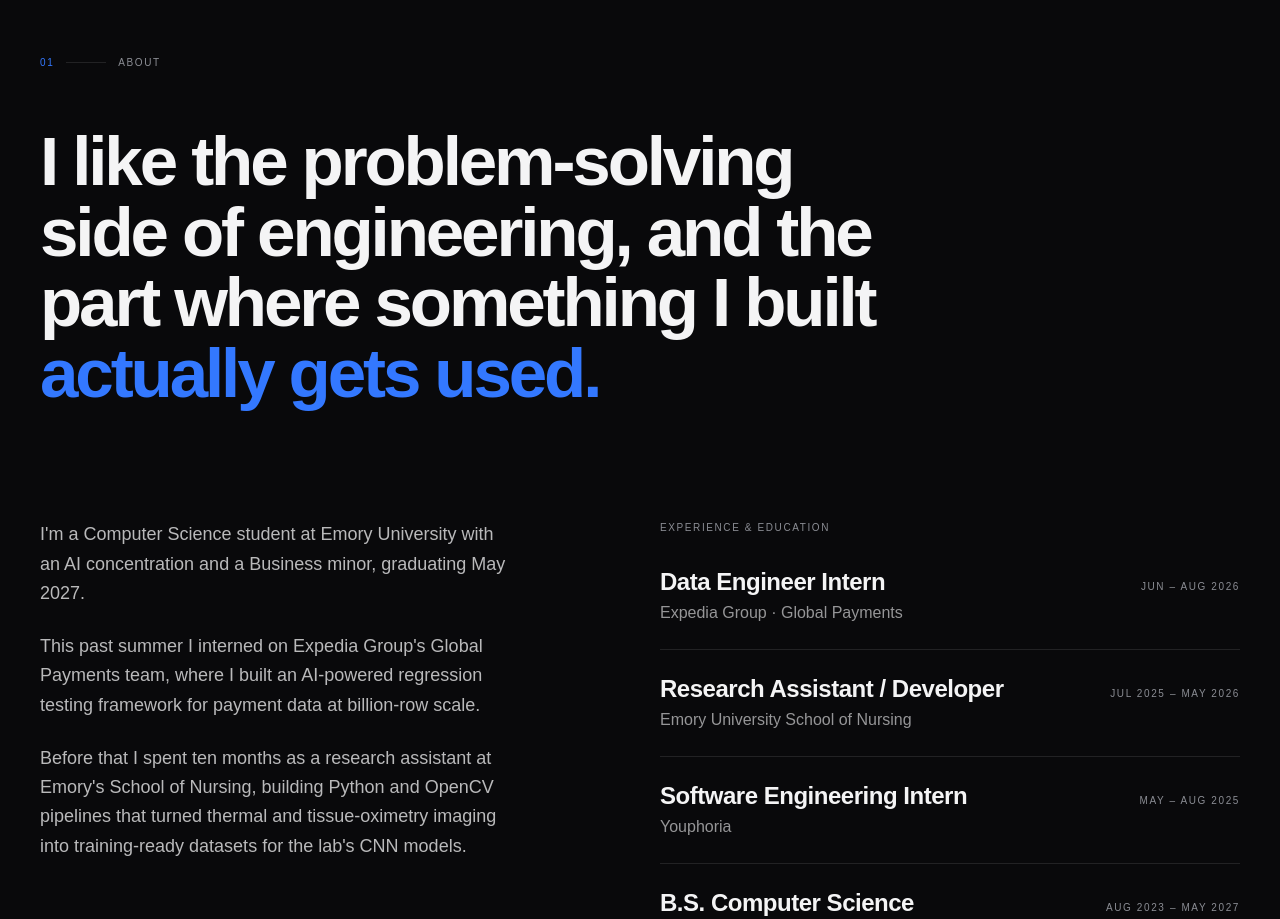
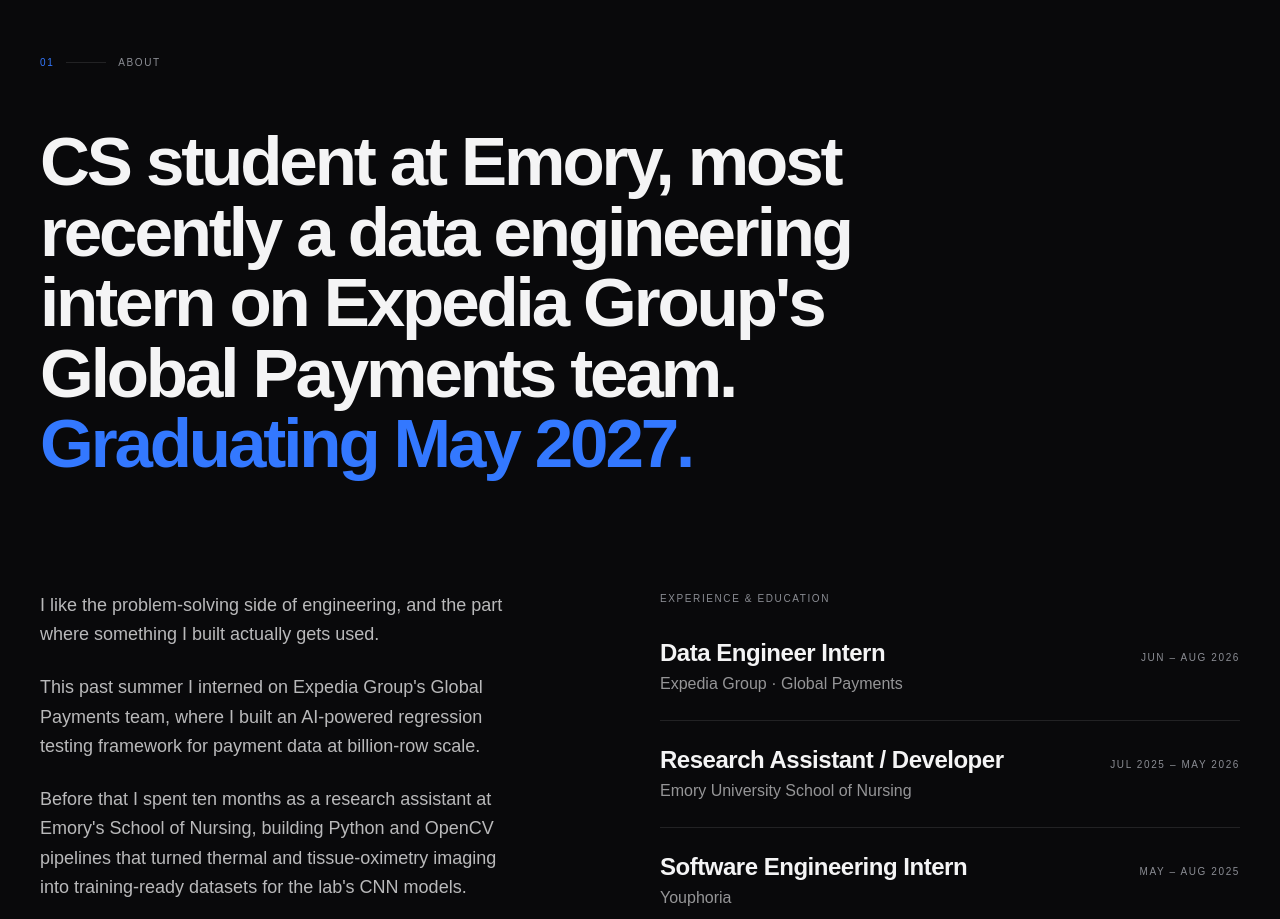
Before and after one commit to JakeFloch/jakefloch, a Next.js app: page / in a window 1280 px wide. Shown: the part 1000-1919 px from the top of the page. Built offline with nearby package versions, Linux system fonts and the light colour scheme; a web font is replaced by a local one.

Commit message:
Move the About statement into body copy
The large scroll-reveal headline now carries a factual intro; the
"problem-solving" line reads as a normal paragraph.

```diff
--- a/src/components/About.tsx
+++ b/src/components/About.tsx
@@ -29,16 +29,16 @@ export default function About() {
       <SectionLabel n="01">About</SectionLabel>
 
       <ScrollWords
-        className="mt-10 max-w-[22ch] font-display text-[clamp(2.2rem,5.4vw,5.5rem)] leading-[1.02] tracking-[-0.045em] md:mt-14"
-        text="I like the problem-solving side of engineering, and the part where something I built actually gets used."
+        className="mt-10 max-w-[24ch] font-display text-[clamp(2.2rem,5.4vw,5.5rem)] leading-[1.02] tracking-[-0.045em] md:mt-14"
+        text="CS student at Emory, most recently a data engineering intern on Expedia Group's Global Payments team. Graduating May 2027."
         accentWords={3}
       />
 
       <div className="mt-20 grid gap-16 md:mt-28 md:grid-cols-12 md:gap-10">
         <Reveal className="space-y-6 text-lg leading-relaxed text-fg/75 md:col-span-5">
           <p>
-            I&apos;m a Computer Science student at Emory University with an AI
-            concentration and a Business minor, graduating May 2027.
+            I like the problem-solving side of engineering, and the part where
+            something I built actually gets used.
           </p>
           <p>
             This past summer I interned on Expedia Group&apos;s Global Payments
```
